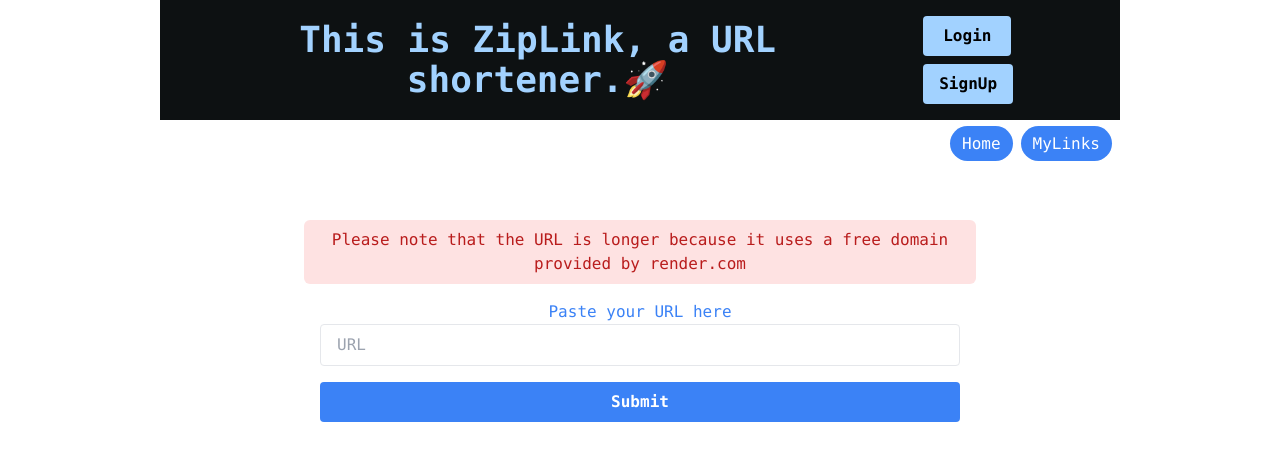
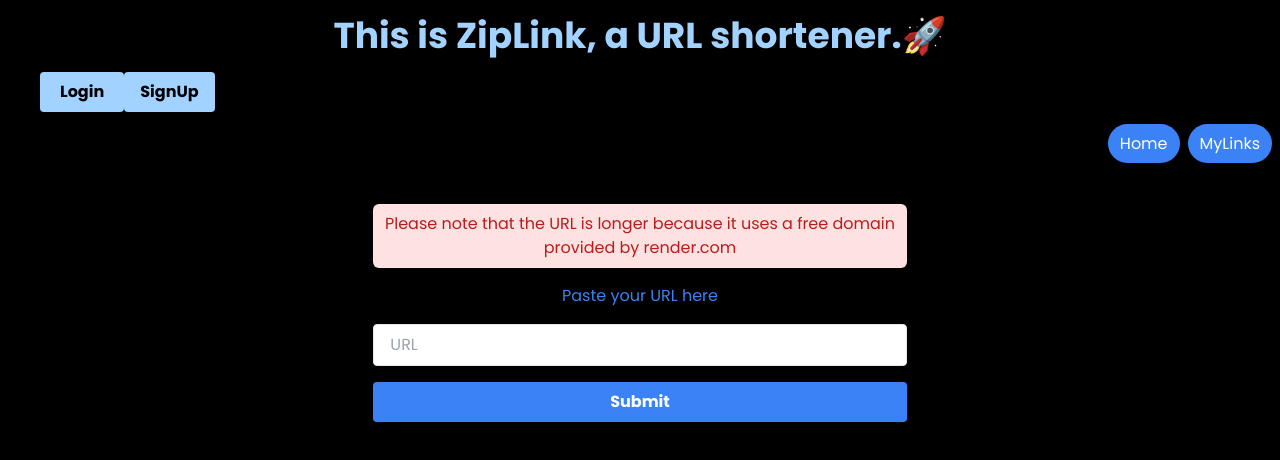
Before and after one commit to SameerSahu007/urlshortener, a React (Create React App) app in the folder frontend/: page / in a window 1280 px wide. Shown: the top 460 px of the page. Built offline with nearby package versions, Linux system fonts and the light colour scheme.

Commit message:
added icon

```diff
--- a/frontend/public/index.html
+++ b/frontend/public/index.html
@@ -1,14 +1,12 @@
 <!DOCTYPE html>
 <html lang="en">
+
 <head>
   <meta charset="utf-8" />
   <link rel="icon" href="%PUBLIC_URL%/favicon.ico" />
   <meta name="viewport" content="width=device-width, initial-scale=1" />
   <meta name="theme-color" content="#000000" />
-    <meta
-      name="description"
-      content="Web site created using create-react-app"
-    />
+  <meta name="description" content="Web site created using create-react-app" />
   <link rel="apple-touch-icon" href="%PUBLIC_URL%/logo192.png" />
   <!--
       manifest.json provides metadata used when your web app is installed on a
@@ -25,7 +23,13 @@
       Learn how to configure a non-root public URL by running `npm run build`.
     -->
   <title>Ziplink</title>
+  <link rel="preconnect" href="https://fonts.googleapis.com">
+  <link rel="preconnect" href="https://fonts.gstatic.com" crossorigin>
+  <link
+    href="https://fonts.googleapis.com/css2?family=Poppins:ital,wght@0,400;0,500;0,600;0,700;0,800;0,900;1,300;1,400;1,500;1,600;1,700;1,800;1,900&family=Roboto+Mono&family=Roboto:ital,wght@0,500;1,300&display=swap"
+    rel="stylesheet">
 </head>
+
 <body>
   <noscript>You need to enable JavaScript to run this app.</noscript>
   <div id="root"></div>
@@ -40,4 +44,5 @@
       To create a production bundle, use `npm run build` or `yarn build`.
     -->
 </body>
+
 </html>
--- a/frontend/src/App.tsx
+++ b/frontend/src/App.tsx
@@ -4,10 +4,13 @@
 import Login from './components/Login';
 import SignUp from './components/SignUp';
 import MyLinks from './components/MyLinks';
+import bgimage from './images/bgimage.jpg'
 
 function App() {
+
   return (
-    <div className="App font-mono lg:w-3/4 min-w-[40%] mx-auto h-screen">
+    <div className="bg-black w-screen h-screen font-poppins">
+      <div>
         <BrowserRouter>
           <Navbar />
           <Routes>
@@ -18,6 +21,7 @@
           </Routes>
         </BrowserRouter>
       </div>
+    </div>
   );
 }
 
--- a/frontend/src/components/Form.tsx
+++ b/frontend/src/components/Form.tsx
@@ -1,4 +1,4 @@
-import { useState, FormEvent} from 'react';
+import { useState, FormEvent } from 'react';
 import CopyButton from './CopyButton';
 
 interface FormData {
@@ -52,21 +52,24 @@
         <div>
             <form onSubmit={handleSubmit}>
                 <div className='flex flex-col my-12'>
-                    <span className="bg-red-100 text-red-700 p-2 rounded-md text-center lg:mx-36 md:mx-5 my-4">
-                    Please note that the URL is longer because it uses a free domain provided by render.com
+
+                    <span className="bg-red-100 text-red-700 p-2 rounded-md text-center
+                   lg:w-5/12 md:w-1/2 w-3/4 m-auto ">
+                        Please note that the URL is longer because it uses a free domain provided by render.com
                     </span>
-                    <label className='text-center text-blue-500' >Paste your URL here</label>
+
+                    <label className='text-center text-blue-500 my-4' >Paste your URL here</label>
                     {error.length > 0 && <p className='text-center text-red-500'>{error}</p>}
                     <input type="text"
                         name="urlform"
                         value={formdata.url}
                         onChange={handleInputChange}
                         placeholder="URL"
-                        className="border rounded py-2 px-4 focus:outline-none focus:ring-2 focus:ring-blue-500  w-8/12 mx-auto justify-left"
+                        className="border rounded py-2 px-4 focus:outline-none focus:ring-2 focus:ring-blue-500  lg:w-5/12 md:w-1/2 w-3/4 mx-auto justify-left"
                     />
                     <button
                         type="submit"
-                        className="bg-blue-500 hover:bg-blue-700 text-white font-bold py-2 px-4 justify-center w-8/12 mx-auto my-4 rounded"
+                        className="bg-blue-500 hover:bg-blue-700 text-white font-bold py-2 px-4 justify-center lg:w-5/12 md:w-1/2 w-3/4 mx-auto my-4 rounded"
                     >
                         Submit
                     </button>
--- a/frontend/src/components/Navbar.tsx
+++ b/frontend/src/components/Navbar.tsx
@@ -7,14 +7,15 @@
     }
     return (
         <>
-            <nav className="flex font-bold  bg-[#0d1112] py-4 px-8 items-center justify-end">
-                <div className=" text-[#A2D2FF]  border-spacing-3 text-center
+            <nav className="flex font-bold  bg-transparent py-4 px-8 items-center justify-end">
+                <div className=" text-[#A2D2FF]  text-2xl border-spacing-3 text-center
             lg:text-4xl md:text-3xl  mx-auto sm:w-11/12 md:w-11/12 lg:w-10/12 rounded">
                     This is ZipLink, a URL shortener.🚀
                 </div>
+            </nav>
 
-
-                {!localStorage.getItem('authtoken') ?
+            <span>
+            {!localStorage.getItem('authtoken') ?
                     <div className="lg:pl-10">
                         <button className="bg-[#A2D2FF] hover:bg-white text-black font-bold py-2 px-5 rounded mb-2">
                             <Link to='/login'>
@@ -35,9 +36,7 @@
                         logout
                     </button>
                 }
-
-
-            </nav>
+            </span>
             <div className="text-right back my-3 mx-2">
                 <Link to='/' className="bg-blue-500 text-white px-3 py-2 mx-2 rounded-full hover:bg-blue-700">
                     Home
--- /dev/null
+++ b/frontend/src/custom.d.ts
@@ -0,0 +1 @@
+declare module "*.jpg"
--- a/frontend/tailwind.config.js
+++ b/frontend/tailwind.config.js
@@ -8,6 +8,9 @@
       maxWidth: {
         '800': '800px',
       },
+      fontFamily: {
+        poppins: ['Poppins', 'sans-serif'],
+      },
     },
   },
   plugins: [],
```
Also changed, not shown: frontend/src/images/bgimage.jpg (added), 1 other file (tests, documents, lock files or other folders). Lines whose indentation alone changed are shown as unchanged.
